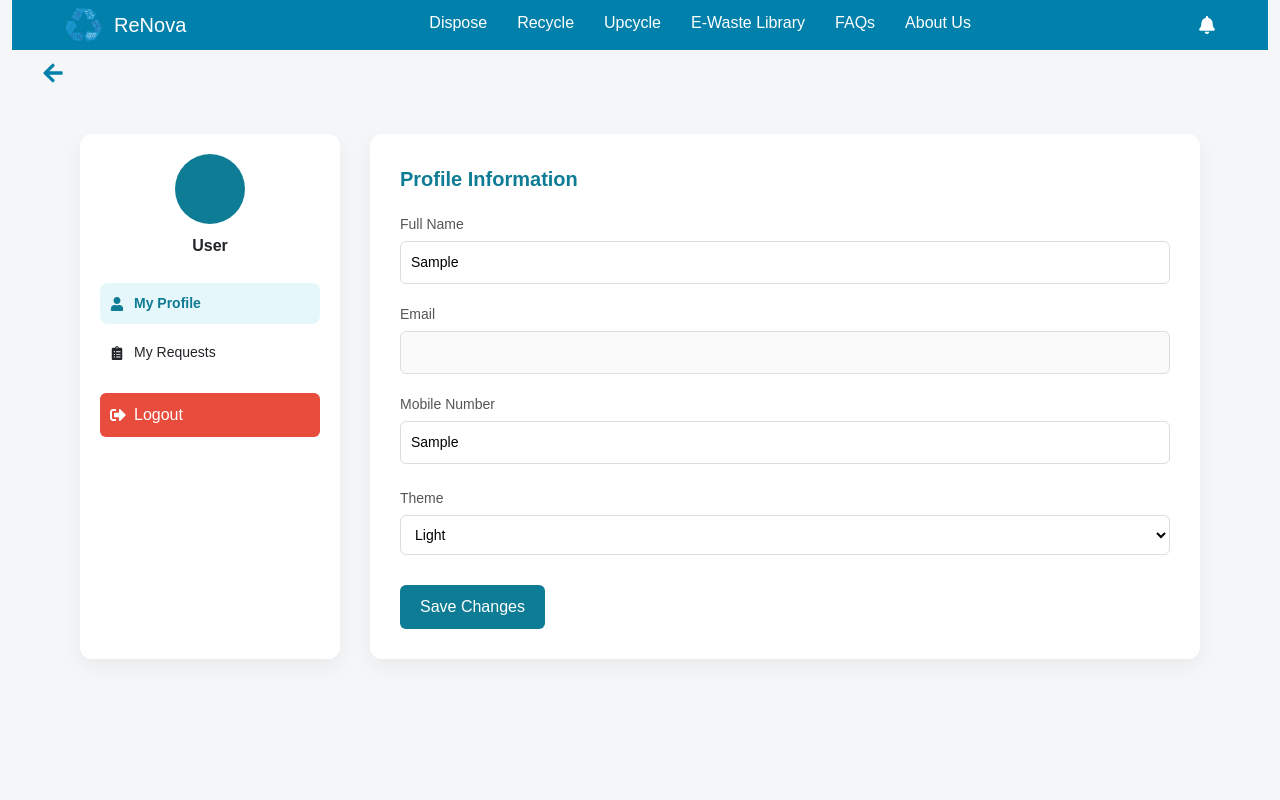
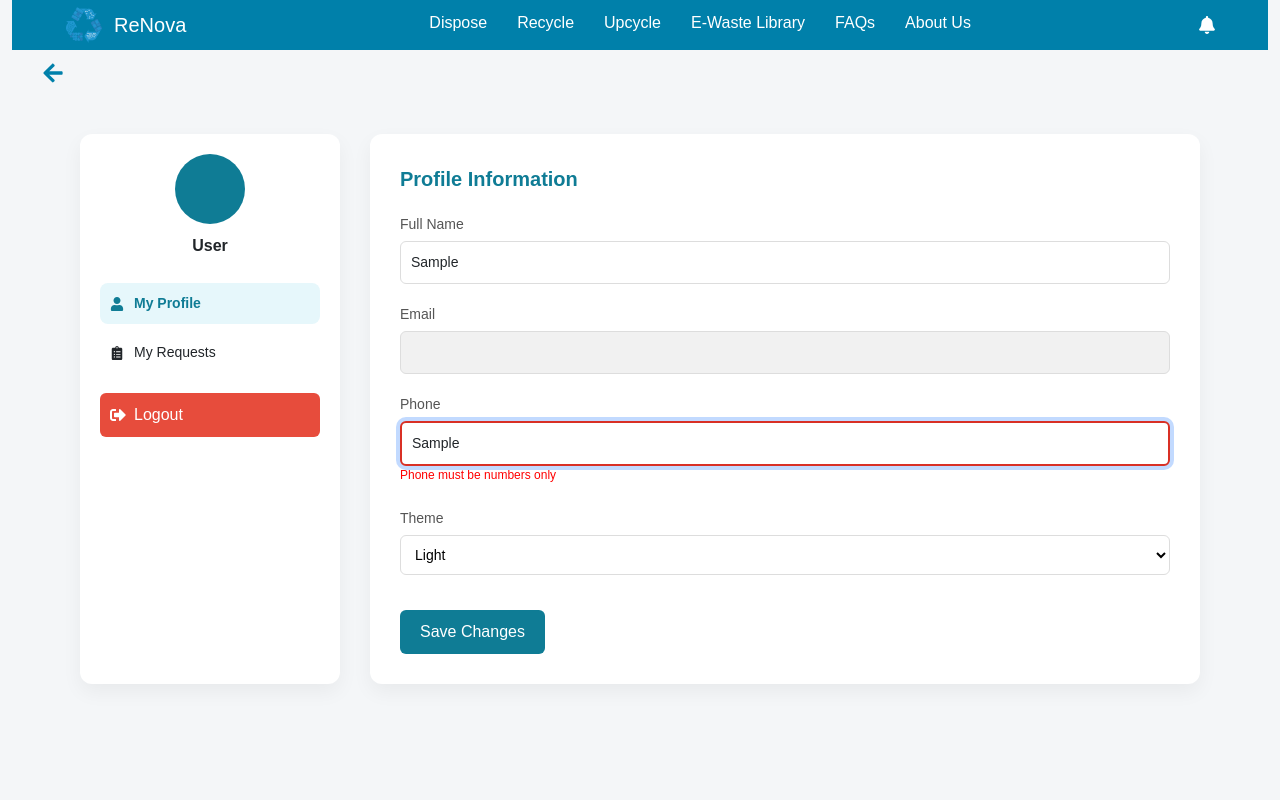
Before and after one commit to razanalraiisi/Renova, a React (Create React App) app in the folder client/: page /UserDash in a window 1280 px wide. Both pictures are taken after typing "Sample", "Sample" into the empty fields and a click on the button "Save Changes". Shown: the top 800 px of the page. Built offline with nearby package versions, Linux system fonts and the light colour scheme; the HTML template or start-up script is replaced by a standard one.

Commit message:
User dash validations done

```diff
--- a/client/src/components/UserDash.js
+++ b/client/src/components/UserDash.js
@@ -1,9 +1,12 @@
 import React, { useState, useEffect } from "react";
 import { Link, useNavigate, useLocation } from "react-router-dom";
 import { Navbar, NavbarBrand } from "reactstrap";
-import { FaBell, FaSignOutAlt, FaUser, FaClipboardList, FaArrowLeft } from "react-icons/fa";
+import { FaBell, FaSignOutAlt, FaArrowLeft, FaUser, FaClipboardList } from "react-icons/fa"; // ✅ icons fixed
 import { useDispatch, useSelector } from "react-redux";
 import { updateUser, resetUser, resetState } from "../features/UserSlice.js";
+import { useForm } from "react-hook-form";
+import { yupResolver } from "@hookform/resolvers/yup";
+import * as Yup from "yup";
 import logo from "../assets/logo.png";
 import "./Components.css";
 
@@ -12,41 +15,61 @@ const UserDash = () => {
   const location = useLocation();
   const dispatch = useDispatch();
 
-  const { user, isSuccess, message, isLoading } = useSelector((state) => state.users);
+  const { user, isSuccess, message, isLoading } = useSelector(
+    (state) => state.users
+  );
 
   const [activeTab, setActiveTab] = useState("profile");
   const [showSnackbar, setShowSnackbar] = useState(false);
-  const [theme, setTheme] = useState(() => localStorage.getItem("userTheme") || "Light");
+  const [theme, setTheme] = useState(
+    () => localStorage.getItem("userTheme") || "Light"
+  );
 
-  const [formData, setFormData] = useState({
-    uname: "",
-    email: "",
-    phone: "",
+  // Default form values
+  const defaultValues = {
+    uname: user?.uname || "",
+    phone: user?.phone || "",
+  };
+
+  // Validation schema
+  const schema = Yup.object().shape({
+    uname: Yup.string()
+      .required("Full Name is required")
+      .min(3, "Full Name must be at least 3 characters"),
+    phone: Yup.string()
+      .required("Phone is required")
+      .matches(/^[0-9]+$/, "Phone must be numbers only")
+      .min(7, "Phone must be at least 7 digits"),
   });
 
-  // Populate form when user changes
+  const {
+    register,
+    handleSubmit,
+    formState: { errors },
+    reset,
+    setValue,
+  } = useForm({
+    defaultValues,
+    resolver: yupResolver(schema),
+  });
+
   useEffect(() => {
     if (user && user._id) {
-      setFormData({
-        uname: user.uname || "",
-        email: user.email || "",
-        phone: user.phone || "",
-      });
+      setValue("uname", user.uname);
+      setValue("phone", user.phone);
     }
-  }, [user]);
+  }, [user, setValue]);
 
-  // Snackbar logic
   useEffect(() => {
     if (isSuccess) {
       setShowSnackbar(true);
       setTimeout(() => {
         setShowSnackbar(false);
-        dispatch(resetState()); // 🔥 reset success flag after showing
+        dispatch(resetState());
       }, 3000);
     }
   }, [isSuccess, dispatch]);
 
-  // Apply user theme
   useEffect(() => {
     const root = document.documentElement;
     const apply = (value) => root.setAttribute("data-theme", value);
@@ -66,19 +89,15 @@ const UserDash = () => {
     navigate("/");
   };
 
-  const handleChange = (e) => {
-    setFormData({ ...formData, [e.target.name]: e.target.value });
-  };
-
-  const handleSave = () => {
-    if (!user?._id) return;
-    dispatch(updateUser({ ...formData, _id: user._id }));
-  };
-
   const handleThemeChange = (e) => {
     const value = e.target.value;
     setTheme(value);
     localStorage.setItem("userTheme", value);
+  };
+
+  const onSubmit = (data) => {
+    if (!user?._id) return;
+    dispatch(updateUser({ ...data, _id: user._id }));
   };
 
   const navItems = [
@@ -104,7 +123,11 @@ const UserDash = () => {
               <Link
                 key={item.name}
                 to={item.path}
-                className={location.pathname === item.path ? "nav-link active-link" : "nav-link"}
+                className={
+                  location.pathname === item.path
+                    ? "nav-link active-link"
+                    : "nav-link"
+                }
               >
                 {item.name}
               </Link>
@@ -114,7 +137,7 @@ const UserDash = () => {
         </div>
       </Navbar>
 
-      {/* BACK BUTTON */}
+      {/* BACK ICON */}
       <div style={{ padding: "10px 30px" }}>
         <FaArrowLeft
           style={{ color: "#0080AA", cursor: "pointer", fontSize: "22px" }}
@@ -135,11 +158,17 @@ const UserDash = () => {
             <div className="email">{user?.email}</div>
           </div>
 
-          <div className={activeTab === "profile" ? "menu-item active" : "menu-item"} onClick={() => setActiveTab("profile")}>
+          <div
+            className={activeTab === "profile" ? "menu-item active" : "menu-item"}
+            onClick={() => setActiveTab("profile")}
+          >
             <FaUser /> My Profile
           </div>
 
-          <div className={activeTab === "requests" ? "menu-item active" : "menu-item"} onClick={() => setActiveTab("requests")}>
+          <div
+            className={activeTab === "requests" ? "menu-item active" : "menu-item"}
+            onClick={() => setActiveTab("requests")}
+          >
             <FaClipboardList /> My Requests
           </div>
 
@@ -151,22 +180,40 @@ const UserDash = () => {
         {/* CONTENT */}
         <div className="content">
           {activeTab === "profile" && (
-            <>
+            <form onSubmit={handleSubmit(onSubmit)}>
               <div className="section-title">Profile Information</div>
 
               <div className="form-group">
                 <label>Full Name</label>
-                <input name="uname" value={formData.uname} onChange={handleChange} />
+                <input
+                  {...register("uname")}
+                  className={`form-control ${errors.uname ? "input-error" : ""}`}
+                  style={{ borderRadius: 6, padding: 10 }}
+                />
+                {errors.uname && (
+                  <div style={{ color: "red", fontSize: 12 }}>{errors.uname.message}</div>
+                )}
               </div>
 
               <div className="form-group">
                 <label>Email</label>
-                <input name="email" value={formData.email} disabled />
+                <input
+                  value={user?.email || ""}
+                  disabled
+                  style={{ borderRadius: 6, padding: 10, backgroundColor: "#f1f1f1" }}
+                />
               </div>
 
               <div className="form-group">
-                <label>Mobile Number</label>
-                <input name="phone" value={formData.phone} onChange={handleChange} />
+                <label>Phone</label>
+                <input
+                  {...register("phone")}
+                  className={`form-control ${errors.phone ? "input-error" : ""}`}
+                  style={{ borderRadius: 6, padding: 10 }}
+                />
+                {errors.phone && (
+                  <div style={{ color: "red", fontSize: 12 }}>{errors.phone.message}</div>
+                )}
               </div>
 
               <div className="form-group" style={{ marginTop: 24 }}>
@@ -175,7 +222,14 @@ const UserDash = () => {
                   value={theme}
                   onChange={handleThemeChange}
                   className="theme-select"
-                  style={{ width: "100%", padding: "10px", borderRadius: 6, border: "1px solid #ddd", fontSize: 14, background: "white" }}
+                  style={{
+                    width: "100%",
+                    padding: "10px",
+                    borderRadius: 6,
+                    border: "1px solid #ddd",
+                    fontSize: 14,
+                    background: "white",
+                  }}
                 >
                   <option value="Light">Light</option>
                   <option value="Dark">Dark</option>
@@ -183,10 +237,15 @@ const UserDash = () => {
                 </select>
               </div>
 
-              <button className="save-btn" onClick={handleSave} disabled={isLoading}>
+              <button
+                type="submit"
+                className="save-btn"
+                disabled={isLoading}
+                style={{ marginTop: 15 }}
+              >
                 {isLoading ? "Saving..." : "Save Changes"}
               </button>
-            </>
+            </form>
           )}
 
           {activeTab === "requests" && (
@@ -199,7 +258,9 @@ const UserDash = () => {
       </div>
 
       {/* SNACKBAR */}
-      {showSnackbar && <div className="snackbar">{message || "Profile updated successfully!"}</div>}
+      {showSnackbar && (
+        <div className="snackbar">{message || "Profile updated successfully!"}</div>
+      )}
     </div>
   );
 };
```
